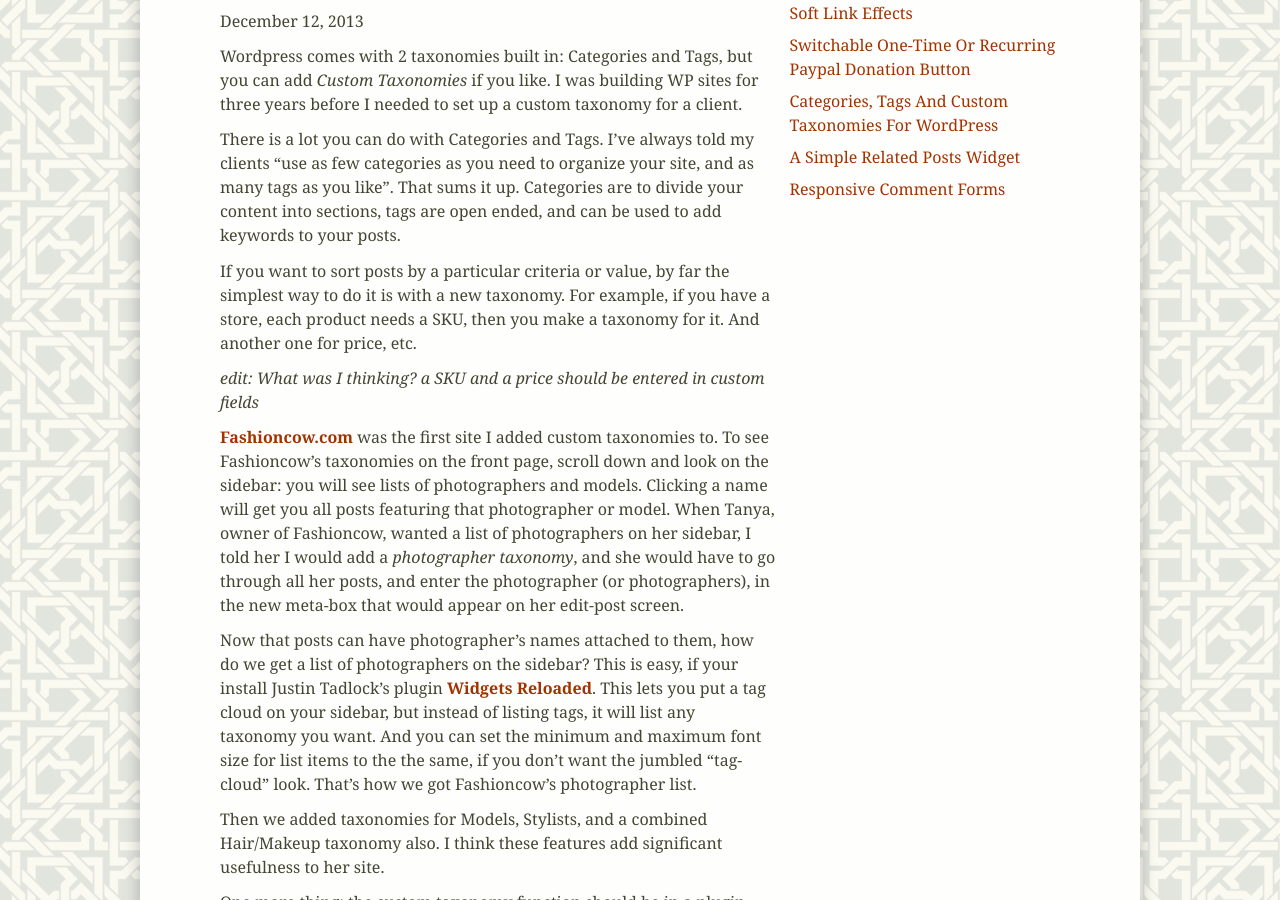
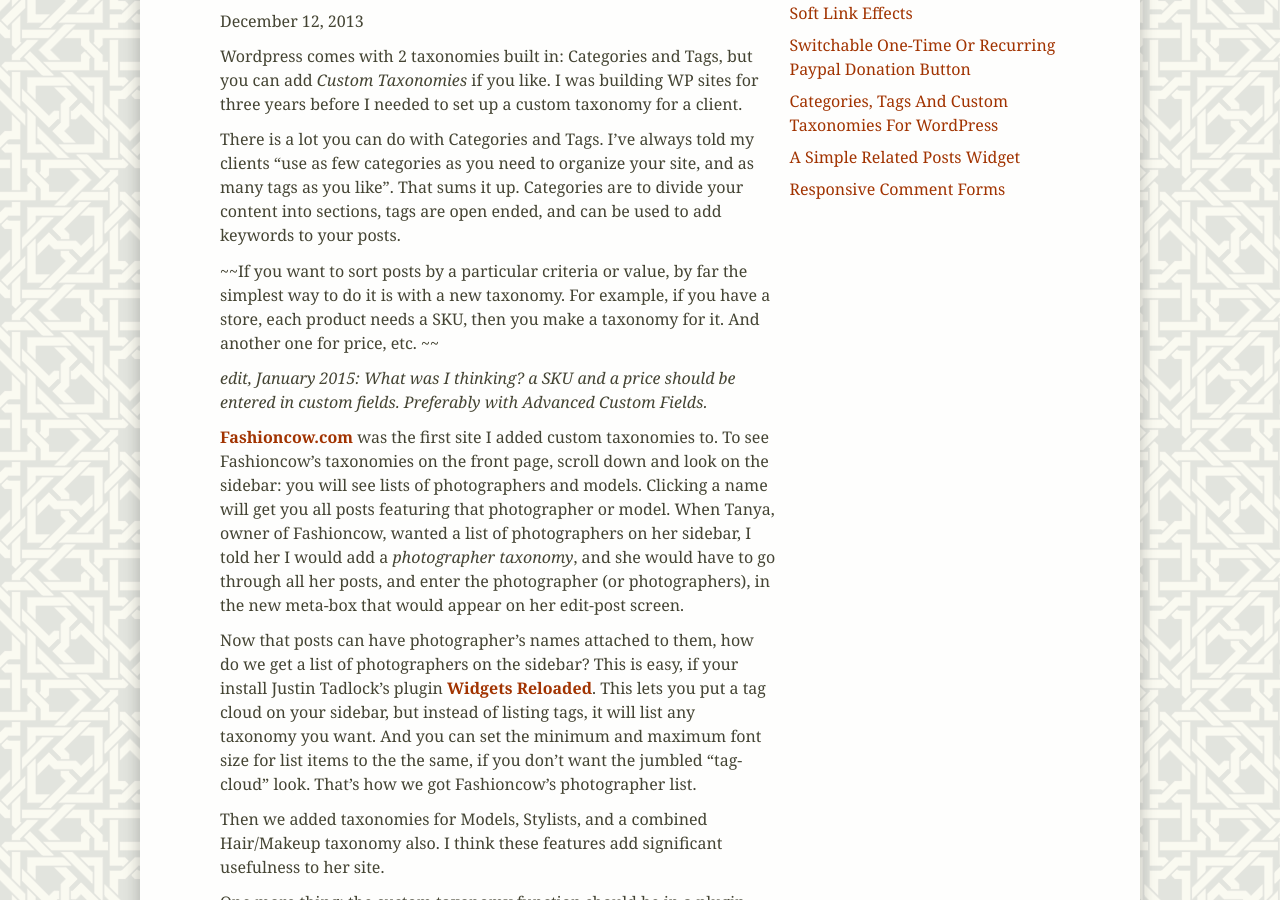
Before and after one commit to photocurio/photocurio.github.io, a Jekyll site: the page built from _posts/2013-12-12-categories-tags-and-custom-taxonomies-for-wordpress.md, in a window 1280 px wide and 900 px high, scrolled down 470 px. Built offline with Jekyll 4.4.1, drawn with Linux system fonts in a browser that asks for light colours; nearby versions of some CDN libraries; Markdown is read by kramdown in place of the engine named in the settings.

Commit message:
second edit

```diff
--- a/_posts/2013-12-12-categories-tags-and-custom-taxonomies-for-wordpress.md
+++ b/_posts/2013-12-12-categories-tags-and-custom-taxonomies-for-wordpress.md
@@ -9,9 +9,9 @@
 
 There is a lot you can do with Categories and Tags. I've always told my clients "use as few categories as you need to organize your site, and as many tags as you like". That sums it up.  Categories are to divide your content into sections, tags are open ended, and can be used to add keywords to your posts.
 
-If you want to sort posts by a particular criteria or value, by far the simplest way to do it is with a new taxonomy. For example, if you have a store, each product needs a SKU, then you make a taxonomy for it. And another one for price, etc.
+~~If you want to sort posts by a particular criteria or value, by far the simplest way to do it is with a new taxonomy. For example, if you have a store, each product needs a SKU, then you make a taxonomy for it. And another one for price, etc. ~~
 
-_edit: What was I thinking? a SKU and a price should be entered in custom fields_
+_edit, January 2015: What was I thinking? a SKU and a price should be entered in custom fields. Preferably with Advanced Custom Fields._
 
 [Fashioncow.com](http://fashioncow.com/) was the first site I added custom taxonomies to. To see Fashioncow's taxonomies on the front page, scroll down and look on the sidebar: you will see lists of photographers and models. Clicking a name will get you all posts featuring that photographer or model. When Tanya, owner of Fashioncow, wanted a list of photographers on her sidebar, I told her I would add a <em>photographer taxonomy</em>, and she would have to go through all her posts, and enter the photographer (or photographers), in the new meta-box that would appear on her edit-post screen.
 
```
Also changed, not shown: 2 other files.
